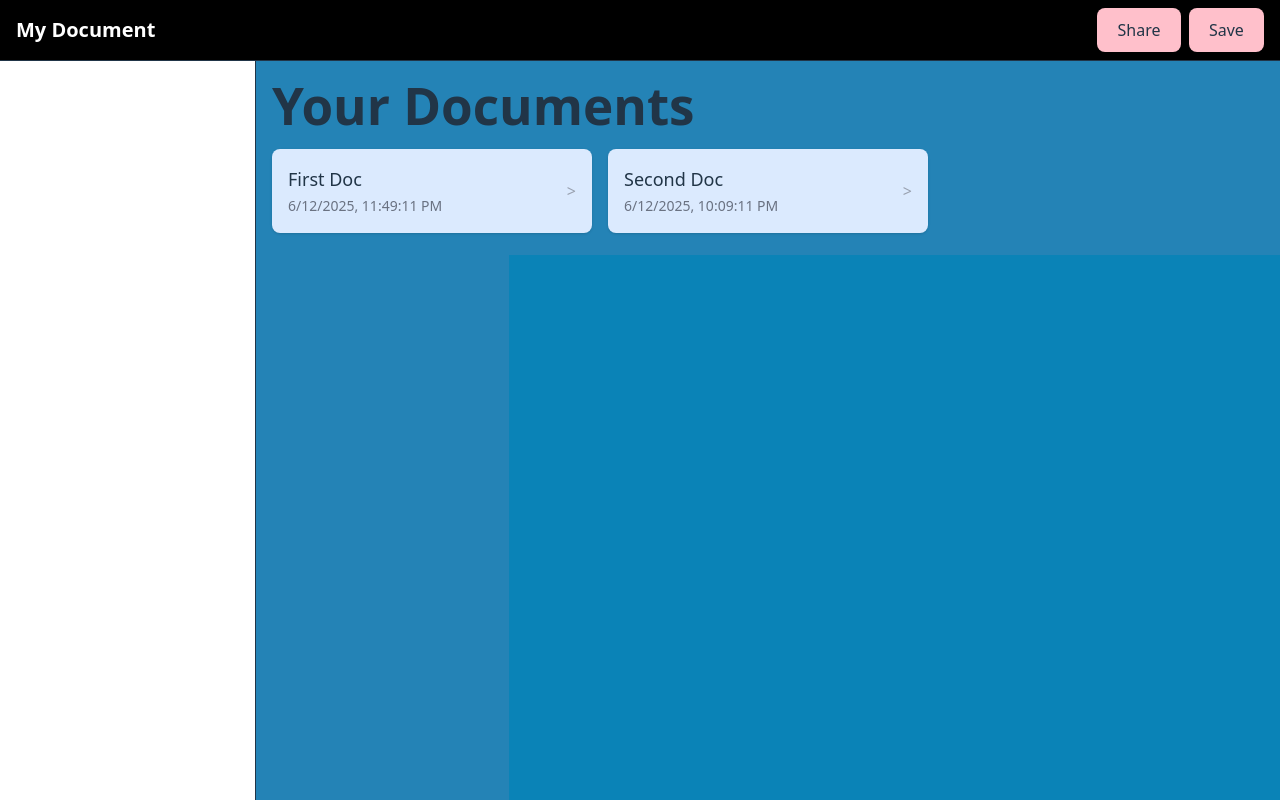
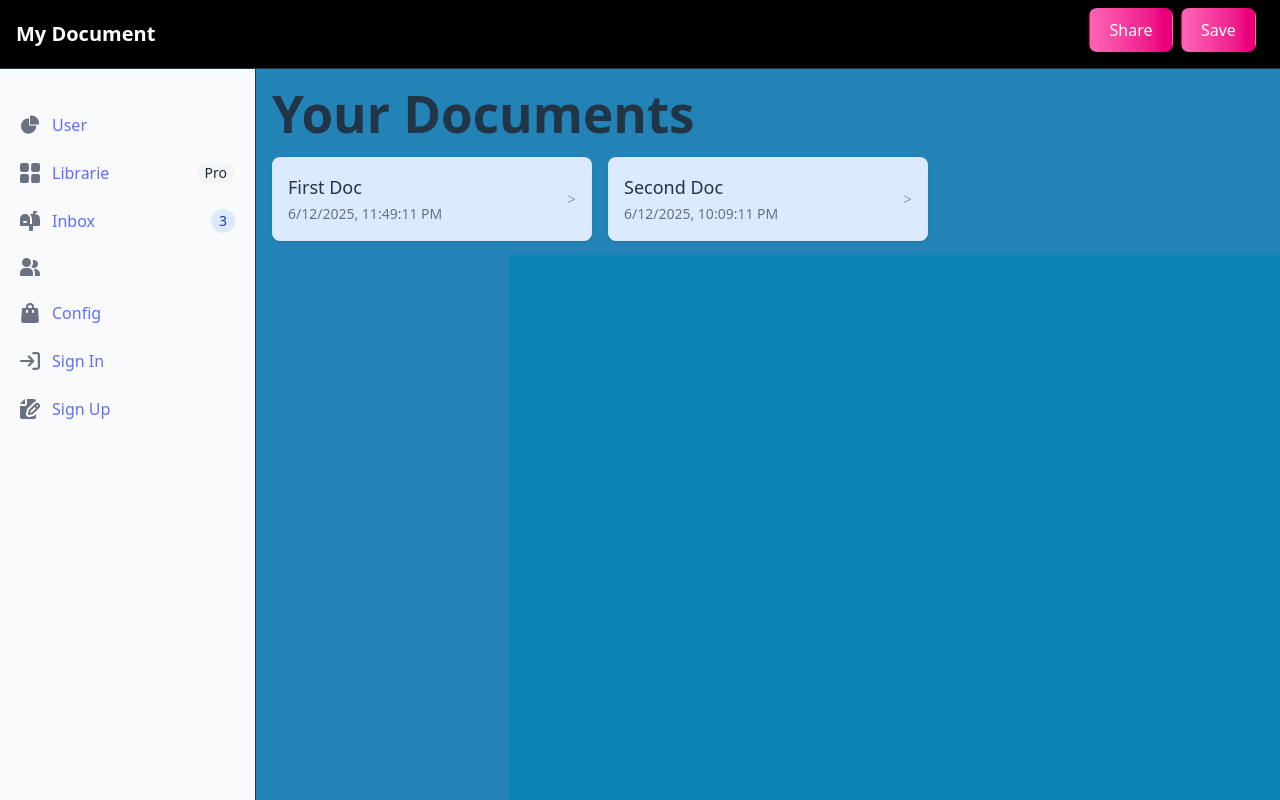
Before and after one commit to T-Fluffy/editor, a React (Vite) app: page / in a window 1280 px wide. Built offline with nearby package versions, Linux system fonts and the light colour scheme.

Commit message:
layout update

```diff
--- a/index.html
+++ b/index.html
@@ -4,7 +4,7 @@
     <meta charset="UTF-8" />
     <link rel="icon" type="image/svg+xml" href="/vite.svg" />
     <meta name="viewport" content="width=device-width, initial-scale=1.0" />
-    <title>Vite + React + TS</title>
+    <title>MicroDoc</title>
   </head>
   <body >
     <div id="root"></div>
--- a/src/presentation/layout/AppLayout.tsx
+++ b/src/presentation/layout/AppLayout.tsx
@@ -8,15 +8,90 @@
       <header className="flex items-center justify-between bg-black px-4 py-2 border-b">
         <h2 className="text-xl font-semibold text-white">My Document</h2>
         <div className="flex space-x-2">
-          <button style={{ backgroundColor: 'pink' }} className="px-3 py-1 text-sm border rounded hover:bg-blue-600">Share</button>
-          <button style={{ backgroundColor: 'pink' }} className="px-3 py-1 text-sm border rounded hover:bg-gray-50">Save</button>
+          <button style={{ backgroundColor: 'pink' }} className="text-white bg-gradient-to-r from-pink-400 via-pink-500 to-pink-600 hover:bg-gradient-to-br focus:ring-4 focus:outline-none focus:ring-pink-300 dark:focus:ring-pink-800 font-medium rounded-lg text-sm px-5 py-2.5 text-center me-2 mb-2">Share</button>
+          <button style={{ backgroundColor: 'pink' }} className="text-white bg-gradient-to-r from-pink-400 via-pink-500 to-pink-600 hover:bg-gradient-to-br focus:ring-4 focus:outline-none focus:ring-pink-300 dark:focus:ring-pink-800 font-medium rounded-lg text-sm px-5 py-2.5 text-center me-2 mb-2">Save</button>
         </div>
       </header>
 
       <div className="flex flex-1 overflow-hidden">
         {/* Sidebar slot */}
         <aside className="hidden md:block w-64 bg-white border-r overflow-y-auto">
-          {/* Add sidebar content here if needed */}
+          <div className="h-full px-3 py-4 overflow-y-auto bg-gray-50 dark:bg-gray-800">
+            <a
+              href="#"
+              className="flex items-center ps-2.5 mb-5">
+              {/*
+                <img
+                src=""
+                class="h-6 me-3 sm:h-7" alt="MicroDoc Logo" />
+                <span class="self-center text-xl font-semibold whitespace-nowrap dark:text-white">MicroDoc</span>
+              */
+              }
+            </a>
+            <ul className="space-y-2 font-medium">
+              <li>
+                  <a href="#" className="flex items-center p-2 text-gray-900 rounded-lg dark:text-white hover:bg-gray-100 dark:hover:bg-gray-700 group">
+                    <svg className="w-5 h-5 text-gray-500 transition duration-75 dark:text-gray-400 group-hover:text-gray-900 dark:group-hover:text-white" aria-hidden="true" xmlns="http://www.w3.org/2000/svg" fill="currentColor" viewBox="0 0 22 21">
+                        <path d="M16.975 11H10V4.025a1 1 0 0 0-1.066-.998 8.5 8.5 0 1 0 9.039 9.039.999.999 0 0 0-1-1.066h.002Z"/>
+                        <path d="M12.5 0c-.157 0-.311.01-.565.027A1 1 0 0 0 11 1.02V10h8.975a1 1 0 0 0 1-.935c.013-.188.028-.374.028-.565A8.51 8.51 0 0 0 12.5 0Z"/>
+                    </svg>
+                    <span className="ms-3">User</span>
+                  </a>
+              </li>
+              <li>
+                  <a href="#" className="flex items-center p-2 text-gray-900 rounded-lg dark:text-white hover:bg-gray-100 dark:hover:bg-gray-700 group">
+                    <svg className="shrink-0 w-5 h-5 text-gray-500 transition duration-75 dark:text-gray-400 group-hover:text-gray-900 dark:group-hover:text-white" aria-hidden="true" xmlns="http://www.w3.org/2000/svg" fill="currentColor" viewBox="0 0 18 18">
+                        <path d="M6.143 0H1.857A1.857 1.857 0 0 0 0 1.857v4.286C0 7.169.831 8 1.857 8h4.286A1.857 1.857 0 0 0 8 6.143V1.857A1.857 1.857 0 0 0 6.143 0Zm10 0h-4.286A1.857 1.857 0 0 0 10 1.857v4.286C10 7.169 10.831 8 11.857 8h4.286A1.857 1.857 0 0 0 18 6.143V1.857A1.857 1.857 0 0 0 16.143 0Zm-10 10H1.857A1.857 1.857 0 0 0 0 11.857v4.286C0 17.169.831 18 1.857 18h4.286A1.857 1.857 0 0 0 8 16.143v-4.286A1.857 1.857 0 0 0 6.143 10Zm10 0h-4.286A1.857 1.857 0 0 0 10 11.857v4.286c0 1.026.831 1.857 1.857 1.857h4.286A1.857 1.857 0 0 0 18 16.143v-4.286A1.857 1.857 0 0 0 16.143 10Z"/>
+                    </svg>
+                    <span className="flex-1 ms-3 whitespace-nowrap">Librarie</span>
+                    <span className="inline-flex items-center justify-center px-2 ms-3 text-sm font-medium text-gray-800 bg-gray-100 rounded-full dark:bg-gray-700 dark:text-gray-300">Pro</span>
+                  </a>
+              </li>
+              <li>
+                  <a href="#" className="flex items-center p-2 text-gray-900 rounded-lg dark:text-white hover:bg-gray-100 dark:hover:bg-gray-700 group">
+                    <svg className="shrink-0 w-5 h-5 text-gray-500 transition duration-75 dark:text-gray-400 group-hover:text-gray-900 dark:group-hover:text-white" aria-hidden="true" xmlns="http://www.w3.org/2000/svg" fill="currentColor" viewBox="0 0 20 20">
+                        <path d="m17.418 3.623-.018-.008a6.713 6.713 0 0 0-2.4-.569V2h1a1 1 0 1 0 0-2h-2a1 1 0 0 0-1 1v2H9.89A6.977 6.977 0 0 1 12 8v5h-2V8A5 5 0 1 0 0 8v6a1 1 0 0 0 1 1h8v4a1 1 0 0 0 1 1h2a1 1 0 0 0 1-1v-4h6a1 1 0 0 0 1-1V8a5 5 0 0 0-2.582-4.377ZM6 12H4a1 1 0 0 1 0-2h2a1 1 0 0 1 0 2Z"/>
+                    </svg>
+                    <span className="flex-1 ms-3 whitespace-nowrap">Inbox</span>
+                    <span className="inline-flex items-center justify-center w-3 h-3 p-3 ms-3 text-sm font-medium text-blue-800 bg-blue-100 rounded-full dark:bg-blue-900 dark:text-blue-300">3</span>
+                  </a>
+              </li>
+              <li>
+                  <a href="#" className="flex items-center p-2 text-gray-900 rounded-lg dark:text-white hover:bg-gray-100 dark:hover:bg-gray-700 group">
+                    <svg className="shrink-0 w-5 h-5 text-gray-500 transition duration-75 dark:text-gray-400 group-hover:text-gray-900 dark:group-hover:text-white" aria-hidden="true" xmlns="http://www.w3.org/2000/svg" fill="currentColor" viewBox="0 0 20 18">
+                        <path d="M14 2a3.963 3.963 0 0 0-1.4.267 6.439 6.439 0 0 1-1.331 6.638A4 4 0 1 0 14 2Zm1 9h-1.264A6.957 6.957 0 0 1 15 15v2a2.97 2.97 0 0 1-.184 1H19a1 1 0 0 0 1-1v-1a5.006 5.006 0 0 0-5-5ZM6.5 9a4.5 4.5 0 1 0 0-9 4.5 4.5 0 0 0 0 9ZM8 10H5a5.006 5.006 0 0 0-5 5v2a1 1 0 0 0 1 1h11a1 1 0 0 0 1-1v-2a5.006 5.006 0 0 0-5-5Z"/>
+                    </svg>
+                    <span className="flex-1 ms-3 whitespace-nowrap"></span>
+                  </a>
+              </li>
+              <li>
+                  <a href="#" className="flex items-center p-2 text-gray-900 rounded-lg dark:text-white hover:bg-gray-100 dark:hover:bg-gray-700 group">
+                    <svg className="shrink-0 w-5 h-5 text-gray-500 transition duration-75 dark:text-gray-400 group-hover:text-gray-900 dark:group-hover:text-white" aria-hidden="true" xmlns="http://www.w3.org/2000/svg" fill="currentColor" viewBox="0 0 18 20">
+                        <path d="M17 5.923A1 1 0 0 0 16 5h-3V4a4 4 0 1 0-8 0v1H2a1 1 0 0 0-1 .923L.086 17.846A2 2 0 0 0 2.08 20h13.84a2 2 0 0 0 1.994-2.153L17 5.923ZM7 9a1 1 0 0 1-2 0V7h2v2Zm0-5a2 2 0 1 1 4 0v1H7V4Zm6 5a1 1 0 1 1-2 0V7h2v2Z"/>
+                    </svg>
+                    <span className="flex-1 ms-3 whitespace-nowrap">Config</span>
+                  </a>
+              </li>
+              <li>
+                  <a href="#" className="flex items-center p-2 text-gray-900 rounded-lg dark:text-white hover:bg-gray-100 dark:hover:bg-gray-700 group">
+                    <svg className="shrink-0 w-5 h-5 text-gray-500 transition duration-75 dark:text-gray-400 group-hover:text-gray-900 dark:group-hover:text-white" aria-hidden="true" xmlns="http://www.w3.org/2000/svg" fill="none" viewBox="0 0 18 16">
+                        <path stroke="currentColor" stroke-linecap="round" stroke-linejoin="round" stroke-width="2" d="M1 8h11m0 0L8 4m4 4-4 4m4-11h3a2 2 0 0 1 2 2v10a2 2 0 0 1-2 2h-3"/>
+                    </svg>
+                    <span className="flex-1 ms-3 whitespace-nowrap">Sign In</span>
+                  </a>
+              </li>
+              <li>
+                  <a href="#" className="flex items-center p-2 text-gray-900 rounded-lg dark:text-white hover:bg-gray-100 dark:hover:bg-gray-700 group">
+                    <svg className="shrink-0 w-5 h-5 text-gray-500 transition duration-75 dark:text-gray-400 group-hover:text-gray-900 dark:group-hover:text-white" aria-hidden="true" xmlns="http://www.w3.org/2000/svg" fill="currentColor" viewBox="0 0 20 20">
+                        <path d="M5 5V.13a2.96 2.96 0 0 0-1.293.749L.879 3.707A2.96 2.96 0 0 0 .13 5H5Z"/>
+                        <path d="M6.737 11.061a2.961 2.961 0 0 1 .81-1.515l6.117-6.116A4.839 4.839 0 0 1 16 2.141V2a1.97 1.97 0 0 0-1.933-2H7v5a2 2 0 0 1-2 2H0v11a1.969 1.969 0 0 0 1.933 2h12.134A1.97 1.97 0 0 0 16 18v-3.093l-1.546 1.546c-.413.413-.94.695-1.513.81l-3.4.679a2.947 2.947 0 0 1-1.85-.227 2.96 2.96 0 0 1-1.635-3.257l.681-3.397Z"/>
+                        <path d="M8.961 16a.93.93 0 0 0 .189-.019l3.4-.679a.961.961 0 0 0 .49-.263l6.118-6.117a2.884 2.884 0 0 0-4.079-4.078l-6.117 6.117a.96.96 0 0 0-.263.491l-.679 3.4A.961.961 0 0 0 8.961 16Zm7.477-9.8a.958.958 0 0 1 .68-.281.961.961 0 0 1 .682 1.644l-.315.315-1.36-1.36.313-.318Zm-5.911 5.911 4.236-4.236 1.359 1.359-4.236 4.237-1.7.339.341-1.699Z"/>
+                    </svg>
+                    <span className="flex-1 ms-3 whitespace-nowrap">Sign Up</span>
+                  </a>
+              </li>
+            </ul>
+          </div>
         </aside>
 
         {/* Main content area expands */}
```
